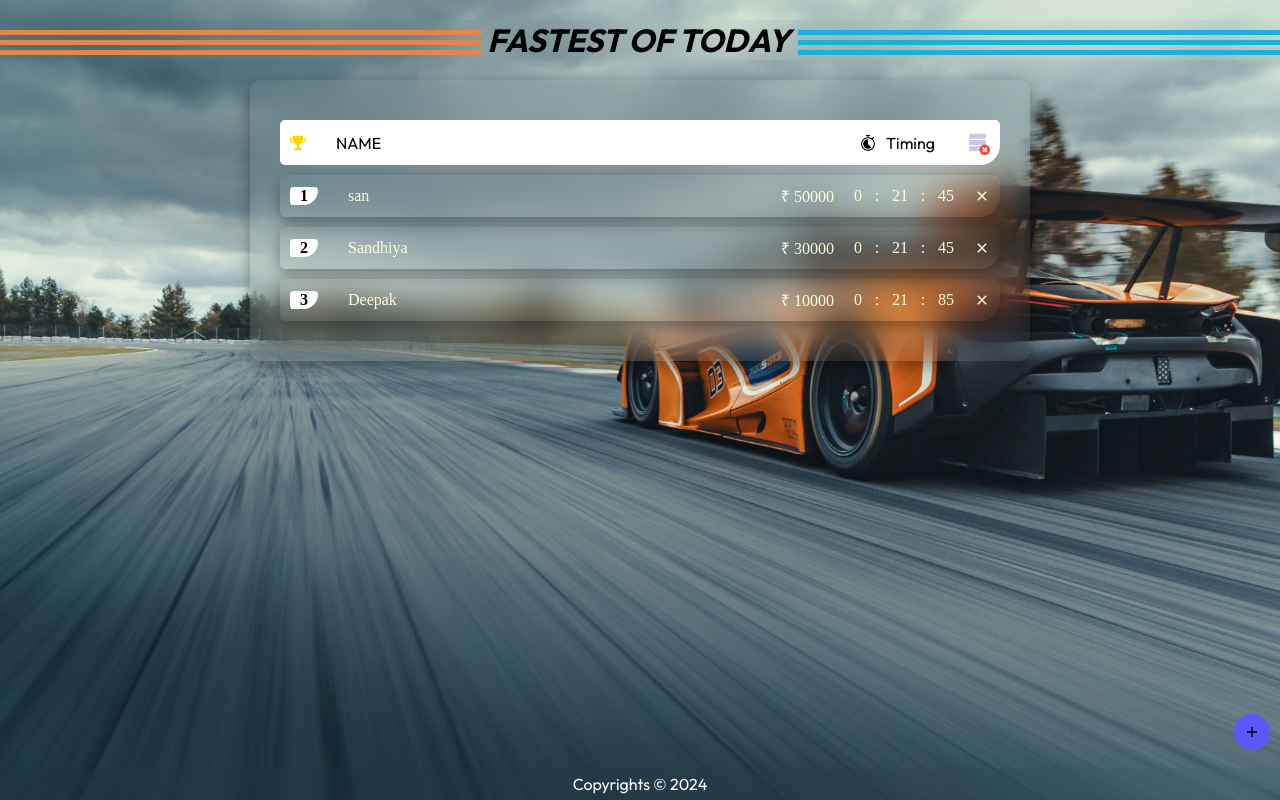
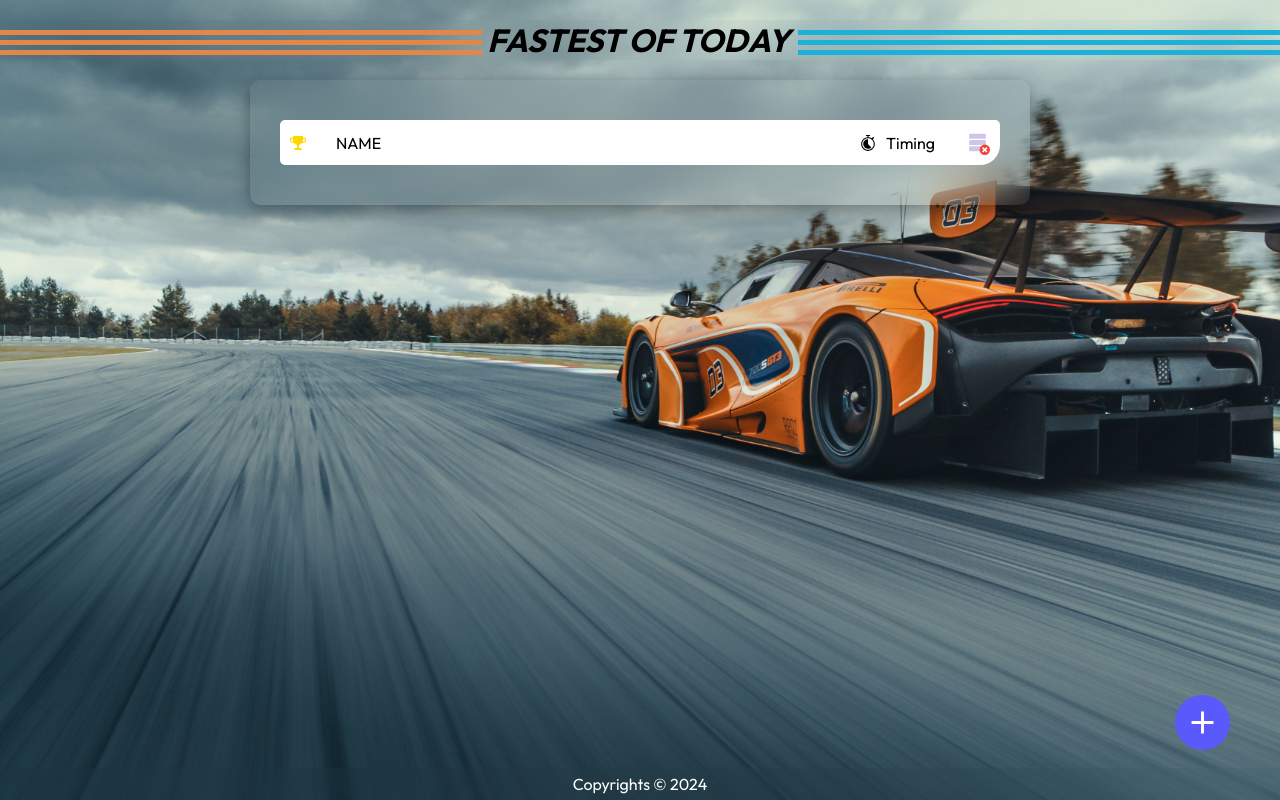
Before and after one commit to deepakdk11/leaderboard-project, a React (Vite) app: page / in a window 1280 px wide. Built offline with nearby package versions, Linux system fonts and the light colour scheme; a web font is replaced by a local one.

Commit message:
Fix some bugs

```diff
--- a/src/App.jsx
+++ b/src/App.jsx
@@ -8,34 +8,34 @@ import { IoMdAdd } from "react-icons/io";
 function App() {
 
   const [popup, setPopup] = useState(false)
-  // const [list, setList] = useState(JSON.parse(localStorage.getItem("PLAYERS")) || [])
+  const [list, setList] = useState(JSON.parse(localStorage.getItem("PLAYERS")) || [])
 
-  const [list, setList] = useState([
-    {
-      id : 1,
-      name : "Deepak",
-      price : 50000,
-      minutes: 0,
-      seconds: 21 ,
-      milliseconds : 85
-    },
-    {
-      id : 2,
-      name : "san",
-      price : 50000,
-      minutes: 0,
-      seconds: 21 ,
-      milliseconds : 45
-    },
-    {
-      id : 3,
-      name : "Sandhiya",
-      price : 50000,
-      minutes: 0,
-      seconds: 21 ,
-      milliseconds : 45
-    }
-  ])
+  // const [list, setList] = useState([
+  //   {
+  //     id : 1,
+  //     name : "Deepak",
+  //     price : 50000,
+  //     minutes: 0,
+  //     seconds: 21 ,
+  //     milliseconds : 85
+  //   },
+  //   {
+  //     id : 2,
+  //     name : "san",
+  //     price : 50000,
+  //     minutes: 0,
+  //     seconds: 21 ,
+  //     milliseconds : 45
+  //   },
+  //   {
+  //     id : 3,
+  //     name : "Sandhiya",
+  //     price : 50000,
+  //     minutes: 0,
+  //     seconds: 21 ,
+  //     milliseconds : 45
+  //   }
+  // ])
 
 
   const [newPlayer, setNewPlayer] = useState('')
@@ -115,7 +115,7 @@ function App() {
         prizeAmount={prizeAmount}
         allClear={allClear}
       />
-      <IoMdAdd onClick={() => setPopup(true)} className='addIcon' />
+      <IoMdAdd onClick={() => setPopup(true)} className='addIcon' size={35} />
       <Footer />
     </div>
   )
--- a/src/components/PopupInput/PopupInput.css
+++ b/src/components/PopupInput/PopupInput.css
@@ -4,7 +4,6 @@
     width: 100%;
     height: 100vh;
     background-color: rgba(0, 0, 0, 0.4);
-    /* background-image: url(../../assets/img1.jpg); */
     background-repeat: no-repeat;
     background-size: cover;
     backdrop-filter: blur(20px);
@@ -18,7 +17,6 @@
     flex-direction: column;
     width: 300px;
     margin: 100px auto;
-    /* background-color: white; */
     backdrop-filter: blur(20px);
     border-radius: 10px;
 }
@@ -42,7 +40,7 @@
 }
 
 .popup button{
-    margin: 20px 0px;
+    margin: 20px 0px 10px 0px;
     padding: 10px 10px;
     border-radius: 5px;
     border: 0px;
@@ -57,3 +55,9 @@
     cursor: pointer;
     margin-right: 50px;
 }
+
+@media only screen and (max-width: 480px){
+    .closeBtn{
+        margin-right: 20px;
+    }
+}
--- a/src/index.css
+++ b/src/index.css
@@ -23,9 +23,20 @@ a{
     border-radius: 50% ;
     position: fixed;
     bottom: 50px;
-    right: 10px;
+    right: 50px;
     cursor: pointer;
+    color: white;
 }
 input:focus{
     outline: 0;
 }
+
+::placeholder {
+    font-family: "Outfit", sans-serif;
+  }
+
+  @media only screen and (max-width: 480px){
+    .addIcon{
+        right: 20px;
+    }
+}
```
Also changed, not shown: src/components/Ranking/Ranking.css (deleted), src/components/Ranking/Ranking.jsx (deleted).
